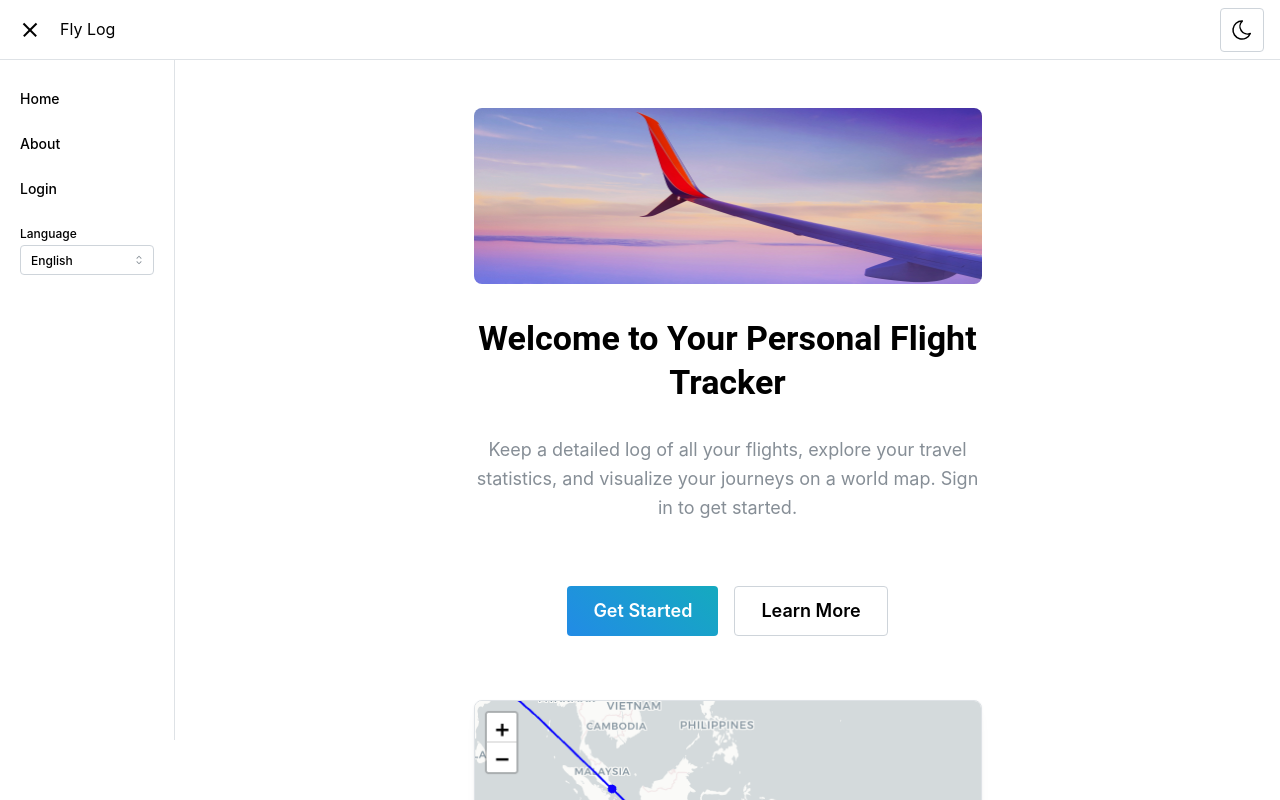
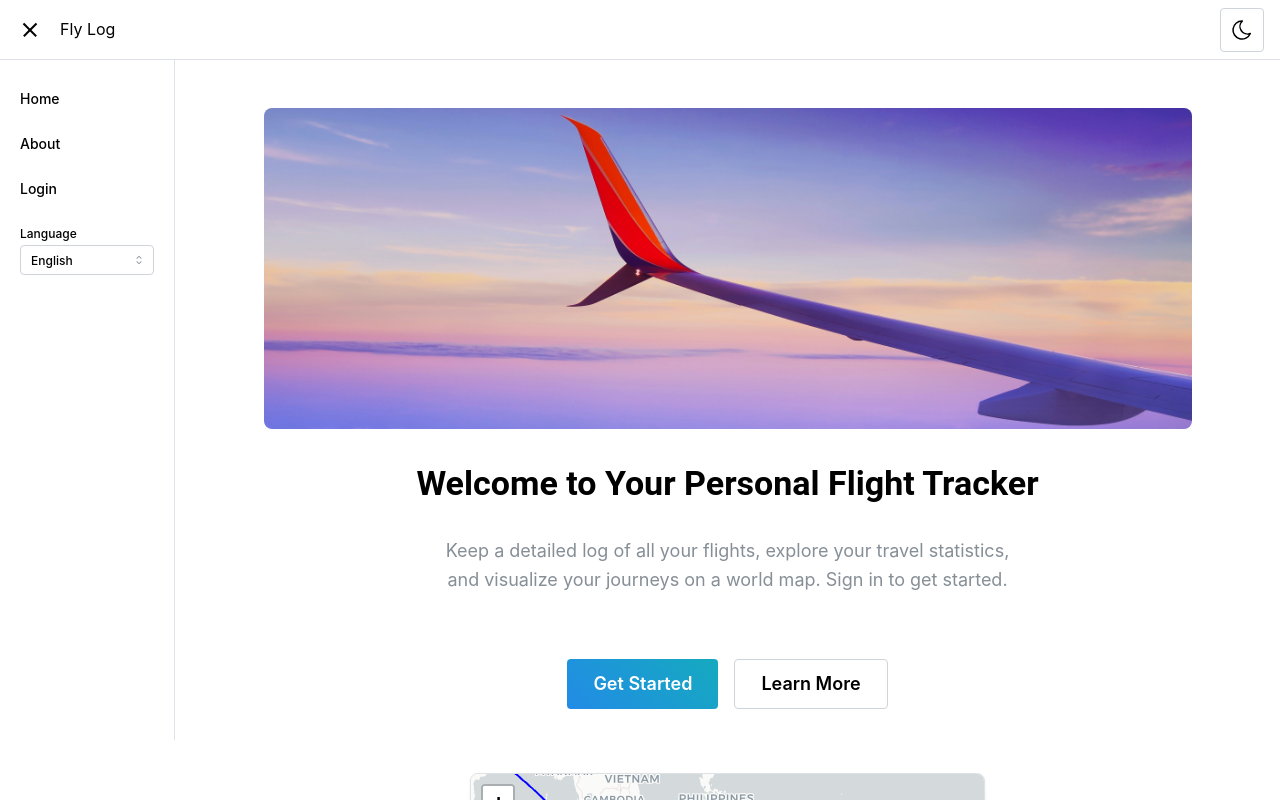
Before and after one commit to FedericoTartarini/fly-log, a React (Vite) app: page / in a window 1280 px wide. Shown: the top 800 px of the page. Built offline with nearby package versions, Linux system fonts and the light colour scheme; no server answers.

Commit message:
fix(MyAppShell): increase container size for improved layout

```diff
--- a/src/pages/MyAppShell.jsx
+++ b/src/pages/MyAppShell.jsx
@@ -144,7 +144,7 @@ function MyAppShell() {
       </AppShell.Navbar>
 
       <AppShell.Main pt={`calc(${rem(60)} + var(--mantine-spacing-md))`}>
-        <Container size="xs" p={0}>
+        <Container size="lg" p={0}>
           <Outlet />
         </Container>
       </AppShell.Main>
```
